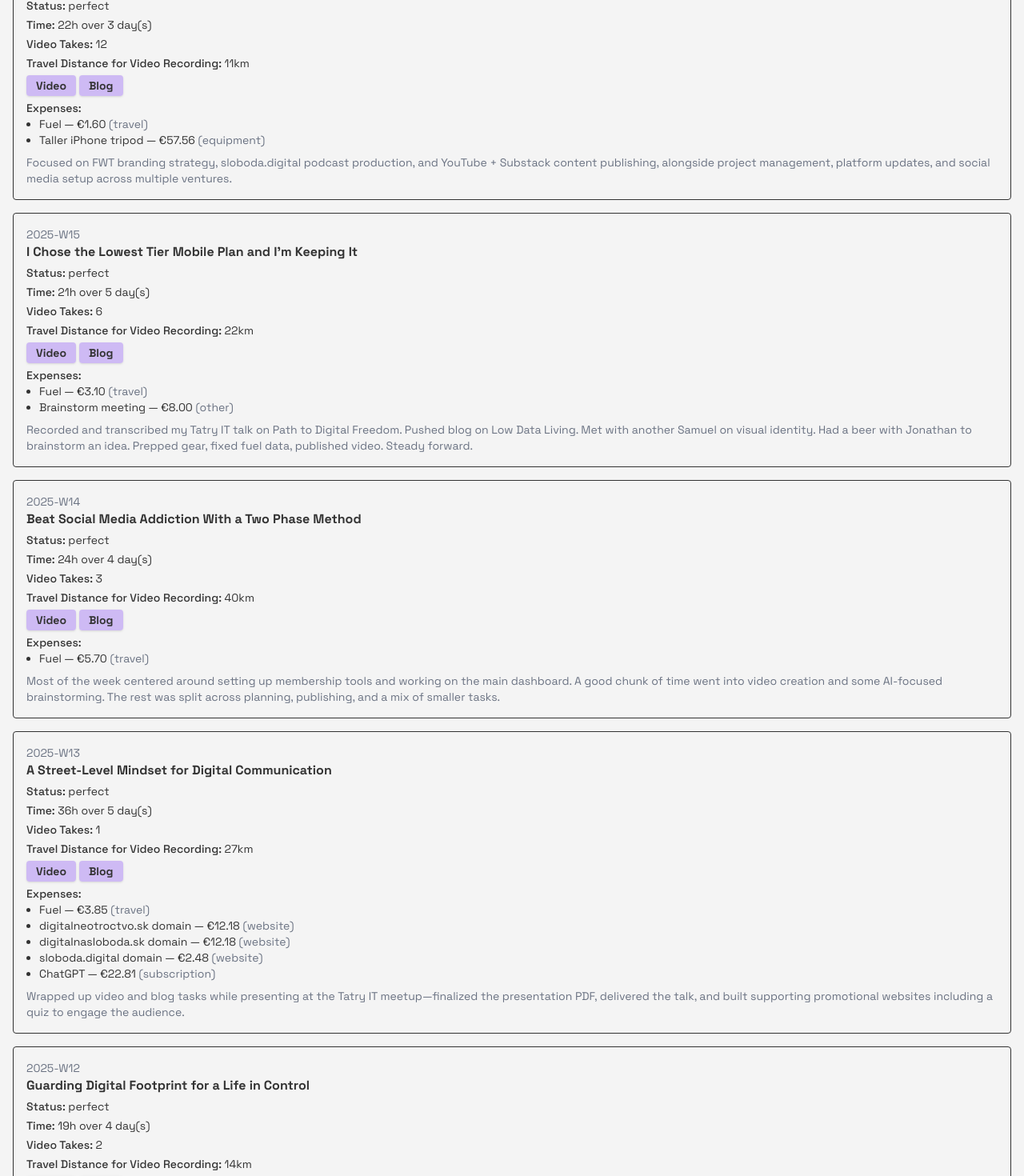
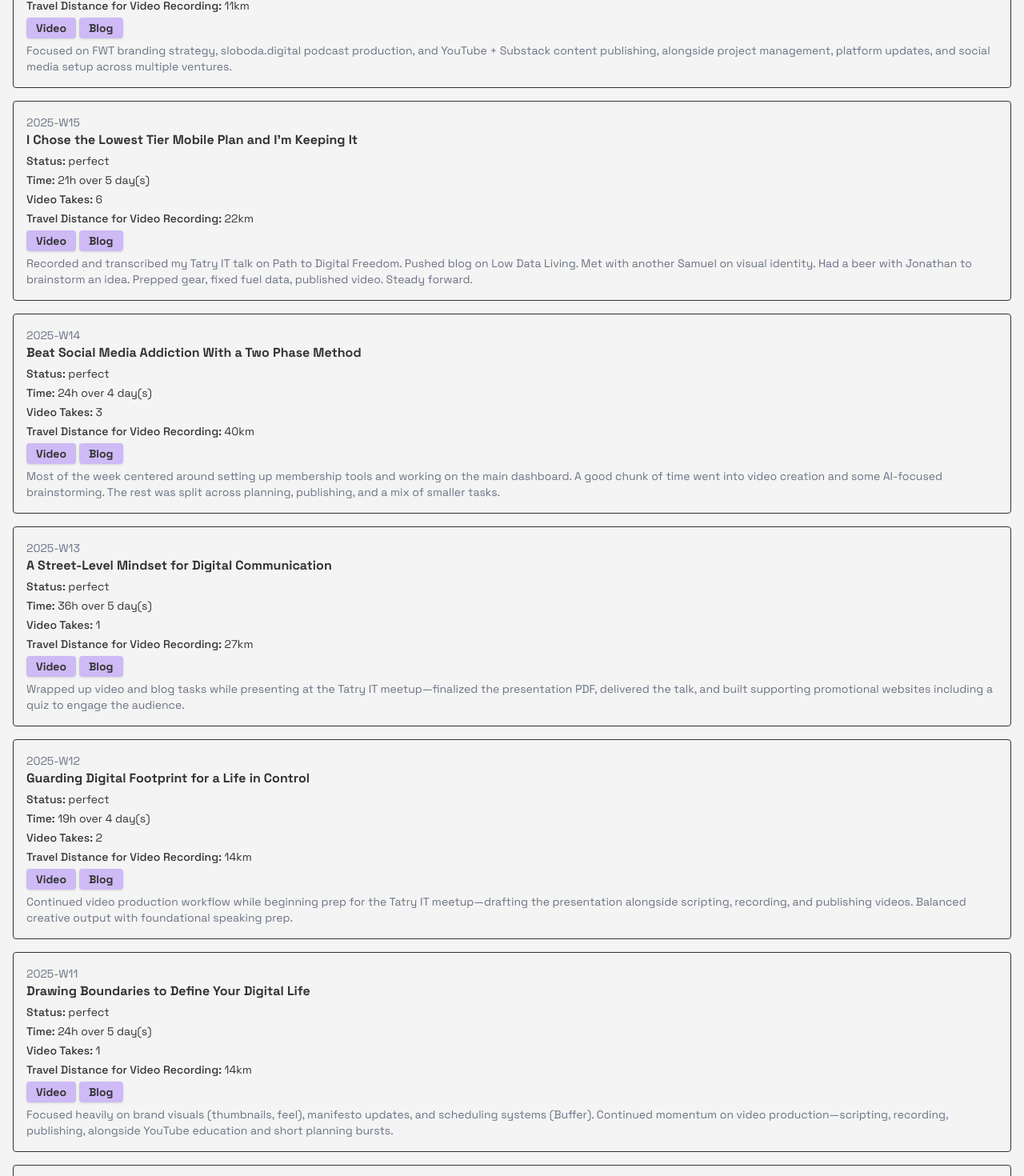
Before and after one commit to sampittko/creator-dashboard, a Next.js app: page / in a window 1280 px wide. Shown: the part 1300-2770 px from the top of the page at 80% size. Built offline with nearby package versions, Linux system fonts and the light colour scheme.

Commit message:
chore: removes expenses from the project

```diff
--- a/app/page.tsx
+++ b/app/page.tsx
@@ -100,10 +100,6 @@ export default function DashboardPage() {
             <span className="text-gray-500 dark:text-gray-400"> (avg {stats.averages.videoKilometersTraveled}km/week in {stats.videoWeeks} video weeks)</span>
           </li>
           <li>
-            💸 Total Expenses: €{stats.totalExpenses.all.toFixed(2)}
-            <span className="text-gray-500 dark:text-gray-400"> (avg €{stats.averages.expenses}/week)</span> <i>&ldquo;Put your money where your mouth is.&rdquo;</i>
-          </li>
-          <li>
             📝 Blogs Published: {stats.totalContent.blogCount}
             <span className="text-gray-500 dark:text-gray-400"> (avg {stats.averages.blogs}/week in {stats.blogWeeks} blog weeks)</span>
           </li>
@@ -170,19 +166,6 @@ export default function DashboardPage() {
                   )}
                 </div>
 
-                {week.expenses.length > 0 && (
-                  <div className="mt-2 text-sm">
-                    <div className="font-medium">Expenses:</div>
-                    <ul className="ml-4 list-disc">
-                      {week.expenses.map((exp, i) => (
-                        <li key={i}>
-                          {exp.label} — €{exp.amountEUR.toFixed(2)} <span className="text-gray-500 dark:text-gray-400">({exp.type})</span>
-                        </li>
-                      ))}
-                    </ul>
-                  </div>
-                )}
-
                 <div className="mt-2 text-sm text-gray-500 dark:text-gray-400 whitespace-pre-wrap">
                   {week.notes || "No notes for this week."}
                 </div>
--- a/data/weeks.json
+++ b/data/weeks.json
@@ -13,7 +13,6 @@
       "minutesWorked": 0,
       "daysWorked": 0
     },
-    "expenses": [],
     "notes": "",
     "weekStatus": "not_started"
   },
@@ -31,7 +30,6 @@
       "minutesWorked": 0,
       "daysWorked": 0
     },
-    "expenses": [],
     "notes": "",
     "weekStatus": "not_started"
   },
@@ -49,7 +47,6 @@
       "minutesWorked": 0,
       "daysWorked": 0
     },
-    "expenses": [],
     "notes": "",
     "weekStatus": "not_started"
   },
@@ -67,7 +64,6 @@
       "minutesWorked": 0,
       "daysWorked": 0
     },
-    "expenses": [],
     "notes": "",
     "weekStatus": "not_started"
   },
@@ -90,7 +86,6 @@
       "minutesWorked": 487,
       "daysWorked": 5
     },
-    "expenses": [],
     "notes": "Progressed through 7 Day Creator course from David Boland, supported by brainstorming and consistent content drafting sessions. Maintained momentum with blog writing and reflective planning sessions.",
     "weekStatus": "incomplete"
   },
@@ -113,7 +108,6 @@
       "minutesWorked": 815,
       "daysWorked": 4
     },
-    "expenses": [],
     "notes": "Focused heavily on article headline work (45% of time); balanced remainder across blog writing, mindmapping, Substack setup, and content planning (YouTube, socials, community).",
     "weekStatus": "incomplete"
   },
@@ -136,23 +130,6 @@
       "minutesWorked": 635,
       "daysWorked": 3
     },
-    "expenses": [
-      {
-        "label": "DJI Mic Mini",
-        "type": "equipment",
-        "amountEUR": 188
-      },
-      {
-        "label": "iPhone tripod",
-        "type": "equipment",
-        "amountEUR": 32.97
-      },
-      {
-        "label": "fwt.wtf domain",
-        "type": "website",
-        "amountEUR": 4.93
-      }
-    ],
     "notes": "Balanced content creation (blogs #3\u20134, personal journey), strategic planning (linear setup, FWT shortlinks), and technical setup (mic + tripod). Manifesto writing and reflection also played a key role.",
     "weekStatus": "incomplete"
   },
@@ -175,13 +152,6 @@
       "minutesWorked": 1297,
       "daysWorked": 4
     },
-    "expenses": [
-      {
-        "label": "ChatGPT",
-        "type": "subscription",
-        "amountEUR": 23.6
-      }
-    ],
     "notes": "Deep focus on building the manifesto website, complemented by branding ideation, video content creation, and business learning. Balanced execution and creative thinking with foundational setup tasks.",
     "weekStatus": "incomplete"
   },
@@ -206,13 +176,6 @@
       "minutesWorked": 1599,
       "daysWorked": 6
     },
-    "expenses": [
-      {
-        "label": "Fuel",
-        "type": "travel",
-        "amountEUR": 3.99
-      }
-    ],
     "notes": "Heavy focus on video production\u2014rehearsals, recording, editing, and publishing\u2014paired with manifesto site progress and brand communication. Rounded out with email setup, and YouTube research for creative expansion.",
     "weekStatus": "perfect"
   },
@@ -237,13 +200,6 @@
       "minutesWorked": 1356,
       "daysWorked": 5
     },
-    "expenses": [
-      {
-        "label": "Fuel",
-        "type": "travel",
-        "amountEUR": 1.99
-      }
-    ],
     "notes": "Strong focus on YouTube content pipeline\u2014scripting, recording, publishing, and promotion\u2014paired with social media work (X threads, branding, engagement). Significant time also spent refining content strategy, weekly planning, and assets cleanup.",
     "weekStatus": "perfect"
   },
@@ -268,13 +224,6 @@
       "minutesWorked": 1413,
       "daysWorked": 5
     },
-    "expenses": [
-      {
-        "label": "Fuel",
-        "type": "travel",
-        "amountEUR": 1.99
-      }
-    ],
     "notes": "Focused heavily on brand visuals (thumbnails, feel), manifesto updates, and scheduling systems (Buffer). Continued momentum on video production\u2014scripting, recording, publishing, alongside YouTube education and short planning bursts.",
     "weekStatus": "perfect"
   },
@@ -299,13 +248,6 @@
       "minutesWorked": 1122,
       "daysWorked": 4
     },
-    "expenses": [
-      {
-        "label": "Fuel",
-        "type": "travel",
-        "amountEUR": 1.99
-      }
-    ],
     "notes": "Continued video production workflow while beginning prep for the Tatry IT meetup\u2014drafting the presentation alongside scripting, recording, and publishing videos. Balanced creative output with foundational speaking prep.",
     "weekStatus": "perfect"
   },
@@ -330,33 +272,6 @@
       "minutesWorked": 2143,
       "daysWorked": 5
     },
-    "expenses": [
-      {
-        "label": "Fuel",
-        "type": "travel",
-        "amountEUR": 3.85
-      },
-      {
-        "label": "digitalneotroctvo.sk domain",
-        "type": "website",
-        "amountEUR": 12.18
-      },
-      {
-        "label": "digitalnasloboda.sk domain",
-        "type": "website",
-        "amountEUR": 12.18
-      },
-      {
-        "label": "sloboda.digital domain",
-        "type": "website",
-        "amountEUR": 2.48
-      },
-      {
-        "label": "ChatGPT",
-        "type": "subscription",
-        "amountEUR": 22.81
-      }
-    ],
     "notes": "Wrapped up video and blog tasks while presenting at the Tatry IT meetup\u2014finalized the presentation PDF, delivered the talk, and built supporting promotional websites including a quiz to engage the audience.",
     "weekStatus": "perfect"
   },
@@ -381,13 +296,6 @@
       "minutesWorked": 1440,
       "daysWorked": 4
     },
-    "expenses": [
-      {
-        "label": "Fuel",
-        "type": "travel",
-        "amountEUR": 5.70
-      }
-    ],
     "notes": "Most of the week centered around setting up membership tools and working on the main dashboard. A good chunk of time went into video creation and some AI-focused brainstorming. The rest was split across planning, publishing, and a mix of smaller tasks.",
     "weekStatus": "perfect"
   },
@@ -412,18 +320,6 @@
       "minutesWorked": 1256,
       "daysWorked": 5
     },
-    "expenses": [
-      {
-        "label": "Fuel",
-        "type": "travel",
-        "amountEUR": 3.10
-      },
-      {
-        "label": "Brainstorm meeting",
-        "type": "other",
-        "amountEUR": 8
-      }
-    ],
     "notes": "Recorded and transcribed my Tatry IT talk on Path to Digital Freedom. Pushed blog on Low Data Living. Met with another Samuel on visual identity. Had a beer with Jonathan to brainstorm an idea. Prepped gear, fixed fuel data, published video. Steady forward.",
     "weekStatus": "perfect"
   },
@@ -448,18 +344,6 @@
       "minutesWorked": 1304,
       "daysWorked": 3
     },
-    "expenses": [
-      {
-        "label": "Fuel",
-        "type": "travel",
-        "amountEUR": 1.60
-      },
-      {
-        "label": "Taller iPhone tripod",
-        "type": "equipment",
-        "amountEUR": 57.56
-      }
-    ],
     "notes": "Focused on FWT branding strategy, sloboda.digital podcast production, and YouTube + Substack content publishing, alongside project management, platform updates, and social media setup across multiple ventures.",
     "weekStatus": "perfect"
   },
@@ -484,13 +368,6 @@
       "minutesWorked": 973,
       "daysWorked": 3
     },
-    "expenses": [
-      {
-        "label": "Fuel",
-        "type": "travel",
-        "amountEUR": 6.10
-      }
-    ],
     "notes": "I've been heavily involved in creating a blog post and a video. A significant amount of my time has also been dedicated to developing my brand and working on my digital presence. I've also spent time brainstorming content ideas and conducting research for a potential product.",
     "weekStatus": "perfect"
   },
@@ -508,7 +385,6 @@
       "minutesWorked": 0,
       "daysWorked": 0
     },
-    "expenses": [],
     "notes": "",
     "weekStatus": "pending"
   }
--- a/lib/stats.ts
+++ b/lib/stats.ts
@@ -1,5 +1,4 @@
 import originalWeeks from "@/data/weeks.json";
-import { ExpenseType } from "@/types";
 
 export function getAggregatedStats() {
   const weeks = [...originalWeeks];
@@ -19,16 +18,6 @@ export function getAggregatedStats() {
     totalDaysWorked: 0,
     totalVideoTakes: 0,
     totalVideoKilometersTraveled: 0,
-    totalExpenses: {
-      all: 0,
-      byType: {
-        travel: 0,
-        equipment: 0,
-        subscription: 0,
-        website: 0,
-        other: 0,
-      } as Record<ExpenseType, number>,
-    },
     totalContent: {
       blogCount: 0,
       videoCount: 0,
@@ -47,7 +36,6 @@ export function getAggregatedStats() {
       daysWorked: 0,
       videoTakes: 0,
       videoKilometersTraveled: 0,
-      expenses: 0,
       blogs: 0,
       videos: 0,
     }
@@ -66,13 +54,6 @@ export function getAggregatedStats() {
 
     if (week.weekStatus === "perfect") {
       stats.totalContent.perfectWeeks++;
-    }
-
-    for (const exp of week.expenses || []) {
-      const amount = exp.amountEUR || 0;
-      const type = exp.type as ExpenseType;
-      stats.totalExpenses.all += amount;
-      stats.totalExpenses.byType[type] = (stats.totalExpenses.byType[type] || 0) + amount;
     }
   }
 
@@ -101,7 +82,6 @@ export function getAggregatedStats() {
   stats.averages.daysWorked = average(stats.totalDaysWorked, activeWeeks);
   stats.averages.videoTakes = average(stats.totalVideoTakes, videoWeeks);
   stats.averages.videoKilometersTraveled = average(stats.totalVideoKilometersTraveled, videoWeeks);
-  stats.averages.expenses = average(stats.totalExpenses.all, activeWeeks);
   stats.averages.blogs = average(stats.totalContent.blogCount, blogWeeks);
   stats.averages.videos = average(stats.totalContent.videoCount, videoWeeks);
 
```
